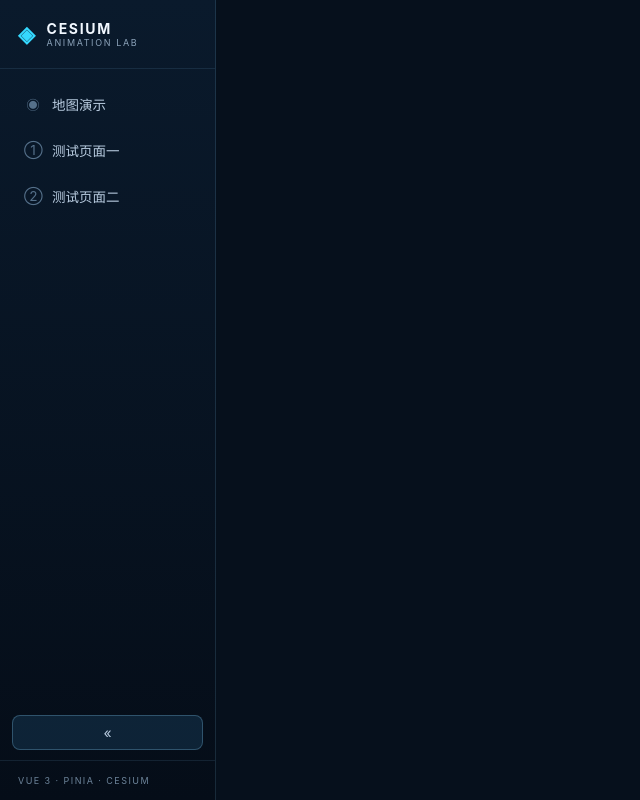
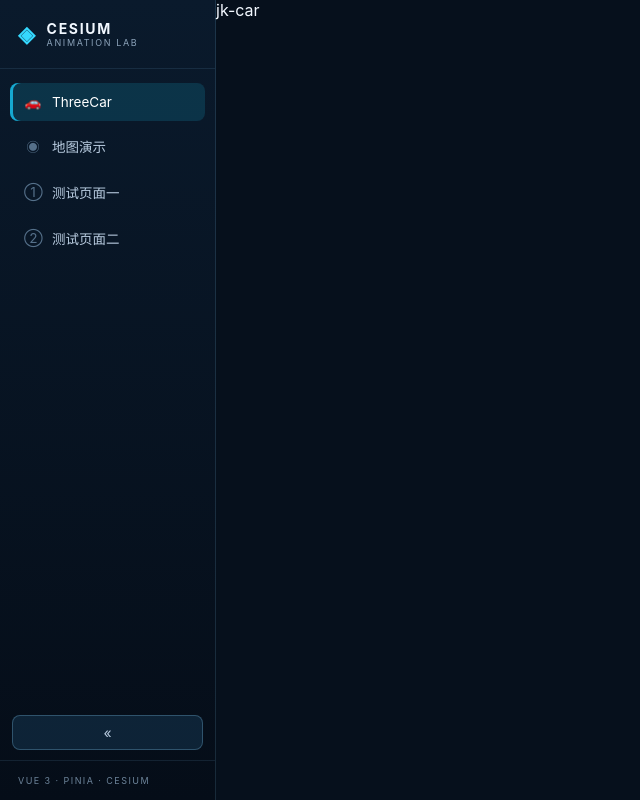
Before and after one commit to joyhao/cesium, a Vue app: page /three-car in a window 1280 px wide. Shown: the whole page, without its empty margins (0-640 px from the left). Built offline with nearby package versions, Linux system fonts and the light colour scheme.

Commit message:
feat(three): 安装 three.js 并新增 ThreeCar 3D 小车页面

```diff
--- a/package.json
+++ b/package.json
@@ -12,22 +12,24 @@
     "format:check": "prettier --check \"src/**/*.{ts,vue,glsl}\""
   },
   "dependencies": {
+    "@types/three": "^0.186.0",
     "cesium": "^1.145.0",
     "pinia": "^2.1.7",
+    "three": "^0.186.1",
     "vue": "3.3.13",
     "vue-router": "^4.2.5"
   },
   "devDependencies": {
     "@types/node": "^14.18.63",
     "@vitejs/plugin-vue": "4.6.2",
+    "prettier": "^3.0.0",
+    "prettier-plugin-glsl": "^0.3.1",
     "sass": "^1.104.0",
     "typescript": "5.4.5",
     "unplugin-auto-import": "^0.18.6",
     "unplugin-vue-components": "^0.26.0",
     "vite": "4.5.5",
     "vite-plugin-glsl": "^1.6.1",
-    "prettier": "^3.0.0",
-    "prettier-plugin-glsl": "^0.3.1",
     "vue-tsc": "1.8.27"
   }
 }
--- a/src/components.d.ts
+++ b/src/components.d.ts
@@ -7,6 +7,7 @@ export {}
 
 declare module 'vue' {
   export interface GlobalComponents {
+    JkCar: typeof import('./components/JkCar/JkCar.vue')['default']
     JkMap: typeof import('./components/JkMap/JkMap.vue')['default']
     RouterLink: typeof import('vue-router')['RouterLink']
     RouterView: typeof import('vue-router')['RouterView']
--- /dev/null
+++ b/src/components/JkCar/JkCar.vue
@@ -0,0 +1,3 @@
+<template>
+  <article class="jk-car">jk-car</article>
+</template>
--- a/src/router/routes.ts
+++ b/src/router/routes.ts
@@ -2,8 +2,14 @@
 export const routes = [
   {
     path: "/",
-    redirect: "/map",
+    redirect: "/three-car",
     meta: { hidden: true },
+  },
+  {
+    path: "/three-car",
+    name: "threeCar",
+    component: () => import("../views/ThreeCar/ThreeCar.vue"),
+    meta: { title: "ThreeCar", icon: "🚗" },
   },
   {
     path: "/map",
--- /dev/null
+++ b/src/views/ThreeCar/ThreeCar.vue
@@ -0,0 +1,6 @@
+<style lang="scss" scoped src="./index.scss"></style>
+<template>
+  <JkCar></JkCar>
+</template>
+
+<script setup lang="ts"></script>
```
Also changed, not shown: src/views/ThreeCar/index.scss (added).
